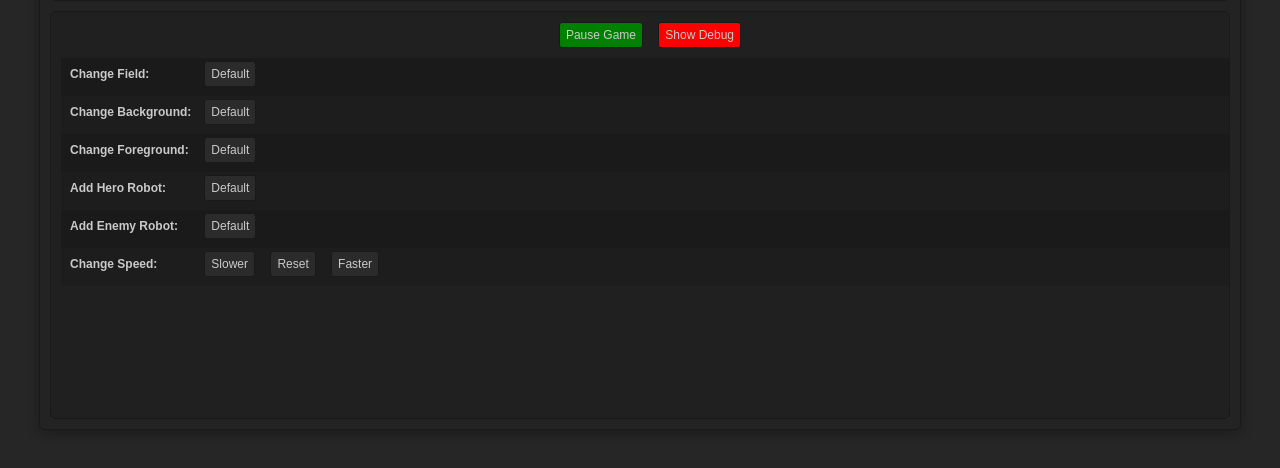
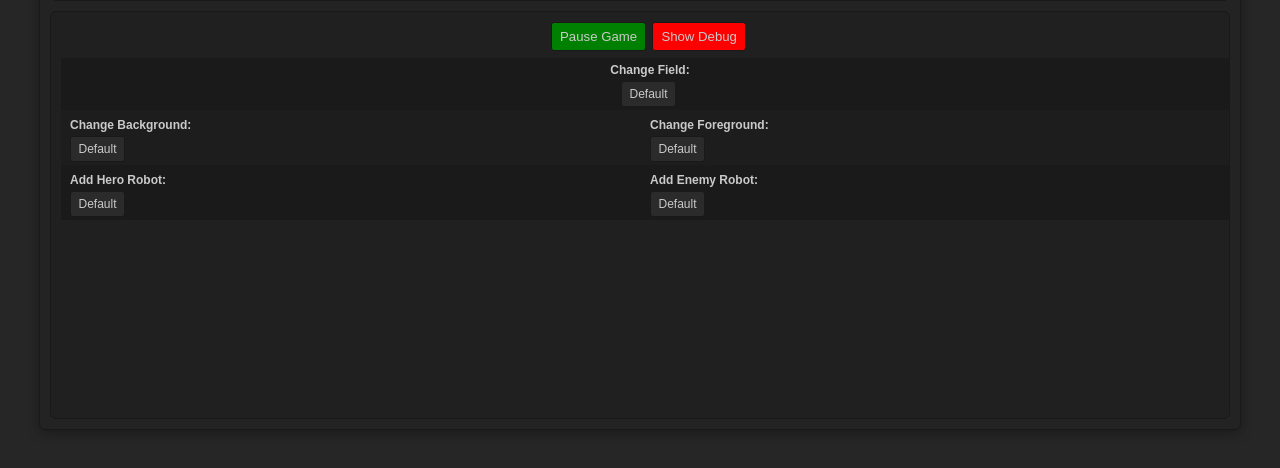
Before and after one commit to AdrianMarceau/canvas-game-test, a PHP site: page / in a window 1280 px wide. Shown: the part 332-800 px from the top of the page. Run offline with PHP 8.4, Linux system fonts and the light colour scheme.

Commit message:
Adjusted demo index's menu styling a bit with groups.

```diff
--- a/index.php
+++ b/index.php
@@ -33,7 +33,7 @@ require('canvasGame/config.php');
 
             <div class="buttons">
                 <div class="wrap">
-                    <div style="clear: both; padding-bottom: 4px;">
+                    <div class="menu main">
                         <a class="button pause" data-state="on">Pause Game</a>
                         <a class="button debug" data-state="off">Show Debug</a>
                     </div>
@@ -53,28 +53,31 @@ require('canvasGame/config.php');
                     $debug_robots['default'] = 'Default';
 
                     ?>
-                    <div style="text-align: left; overflow: hidden;">
-                        <div style="background-color: rgba(0, 0, 0, 0.2); padding: 3px 9px;">
-                            <strong style="display: inline-block; min-width: 125px;">Change Field:</strong>
+                    <div class="menu debug">
+                        <div class="group" style="text-align: center;">
+                            <strong class="label">Change Field:</strong>
                             <? foreach ($debug_fields as $field_token => $field_name) { ?>
                                 <a class="button" onclick="javascript:canvasGame.changeField('<?= $field_token ?>');"><?= $field_name ?></a>
                             <? } ?>
                         </div>
-                        <div style="background-color: rgba(0, 0, 0, 0.1); padding: 3px 9px;">
-                            <strong style="display: inline-block; min-width: 125px;">Change Background:</strong>
+                        <div class="group">
+                            <div class="group" style="float: left; width: 50%;">
+                                <strong class="label">Change Background:</strong>
                                 <? foreach ($debug_fields as $field_token => $field_name) { ?>
                                     <a class="button" onclick="javascript:canvasGame.changeFieldBackground('<?= $field_token ?>');"><?= $field_name ?></a>
                                 <? } ?>
                             </div>
-                        <div style="background-color: rgba(0, 0, 0, 0.2); padding: 3px 9px;">
-                            <strong style="display: inline-block; min-width: 125px;">Change Foreground:</strong>
+                            <div class="group" style="float: right; width: 50%;">
+                                <strong class="label">Change Foreground:</strong>
                                 <? foreach ($debug_fields as $field_token => $field_name) { ?>
                                     <a class="button" onclick="javascript:canvasGame.changeFieldForeground('<?= $field_token ?>');"><?= $field_name ?></a>
                                 <? } ?>
                             </div>
+                        </div>
+                        <div class="group">
                             <? $team_key = 0; foreach ($debug_teams as $team_token => $team_name) { ?>
-                            <div style="background-color: rgba(0, 0, 0, <?= $team_key % 2 == 0 ? 0.1 : 0.2 ?>); padding: 3px 9px;">
-                                <strong style="display: inline-block; min-width: 125px;">Add <?= $team_name ?> Robot:</strong>
+                                <div class="group" style="float: <?= $team_key % 2 == 0 ? 'left' : 'right' ?>; width: 50%;">
+                                    <strong class="label">Add <?= $team_name ?> Robot:</strong>
                                     <? foreach ($debug_robots as $robot_token => $robot_name) { ?>
                                         <a class="button" onclick="javascript:
                                             canvasGame.loadBattleRobot('<?= $team_token ?>',
@@ -87,11 +90,6 @@ require('canvasGame/config.php');
                                     <? } ?>
                                 </div>
                             <? $team_key++; } ?>
-                        <div style="background-color: rgba(0, 0, 0, 0.1); padding: 3px 9px;">
-                            <strong style="display: inline-block; min-width: 125px;">Change Speed:</strong>
-                            <a class="button" onclick="javascript:canvasGame.makeGameSlower();">Slower</a>
-                            <a class="button" onclick="javascript:canvasGame.resetGameSpeed();">Reset</a>
-                            <a class="button" onclick="javascript:canvasGame.makeGameFaster();">Faster</a>
                         </div>
 
                     </div>
--- a/styles/style.css
+++ b/styles/style.css
@@ -127,6 +127,7 @@ body > .wrapper {
 .game .console .wrap,
 .game .buttons .wrap {
     padding: 10px;
+    overflow-y: auto;
 }
 
 
@@ -137,14 +138,71 @@ body > .wrapper {
     -o-user-select: none;
     user-select: none;
 }
+
+.game .buttons .menu {
+    display: block;
+    clear: both;
+    padding-bottom: 4px;
+    text-align: center;
+    vertical-align: middle;
+    overflow: hidden;
+}
+.game .buttons .menu.main {
+    text-align: center;
+}
+.game .buttons .menu.debug {
+    text-align: left;
+}
+
+.game .buttons .menu .group {
+    display: block;
+    padding: 3px 9px 0;
+    box-sizing: border-box;
+}
+.game .buttons .menu .group:after {
+    content: " ";
+    display: block;
+    clear: both;
+    height: 0;
+}
+.game .buttons .menu .group .group {
+    padding-left: 0;
+    padding-right: 0;
+}
+.game .buttons .menu .group:nth-child(even) {
+    background-color: rgba(0, 0, 0, 0.1);
+}
+.game .buttons .menu .group:nth-child(odd) {
+    background-color: rgba(0, 0, 0, 0.2);
+}
+.game .buttons .menu .group:nth-child(even) .group,
+.game .buttons .menu .group:nth-child(odd) .group {
+    background-color: transparent;
+}
+.game .buttons .menu .group .label {
+    display: block;
+    margin: 0 auto 2px;
+}
+.game .buttons .menu .group .group .label {
+
+}
+
 .game .buttons .button {
     display: inline-block;
     padding: 3px 6px;
-    margin: 0 6px 6px;
+    margin: 0 3px 3px 0;
     border: 1px solid #191919;
     background-color: #2b2b2b;
     border-radius: 3px;
     cursor: pointer;
+    min-width: 55px;
+    box-sizing: border-box;
+    text-align: center;
+}
+.game .buttons .menu.main .button.pause,
+.game .buttons .menu.main .button.debug {
+    font-size: 110%;
+    padding: 4px 8px;
 }
 .game .buttons .button:hover {
     background-color: #3b3b3b;
```
Lines whose indentation alone changed are shown as unchanged.
